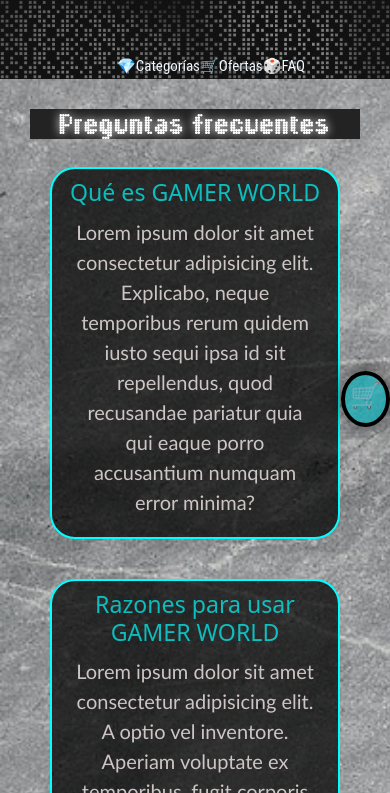
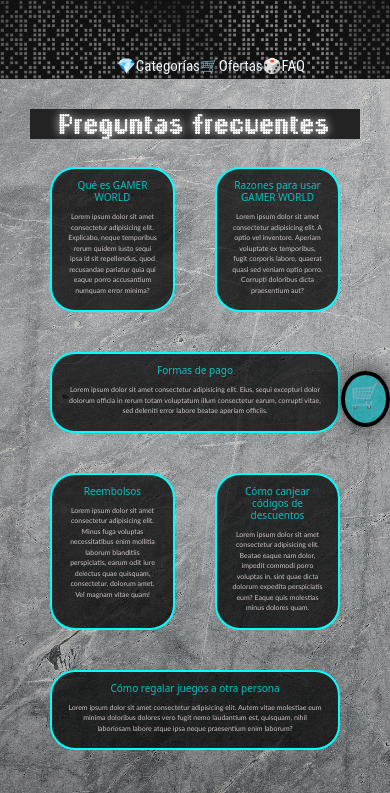
Before and after one commit to IvanBrz/PreEntrega2, a plain HTML site: page pages/faq.html in a window 390 px wide. Shown: the part 51-844 px from the top of the page. Drawn offline with nearby package versions, Linux system fonts and the light colour scheme.

Commit message:
cambio font FAQ en responsive 430px

```diff
--- a/css/style.css
+++ b/css/style.css
@@ -389,6 +389,13 @@
     .maincontact select{
         inline-size: 250px;
     }
+    section .container .col p{
+        font-size: 7px;
+        margin: 5px;
+    }
+    section .container .col h3{
+        font-size: 10px;
+    }
 }
 
 
```
